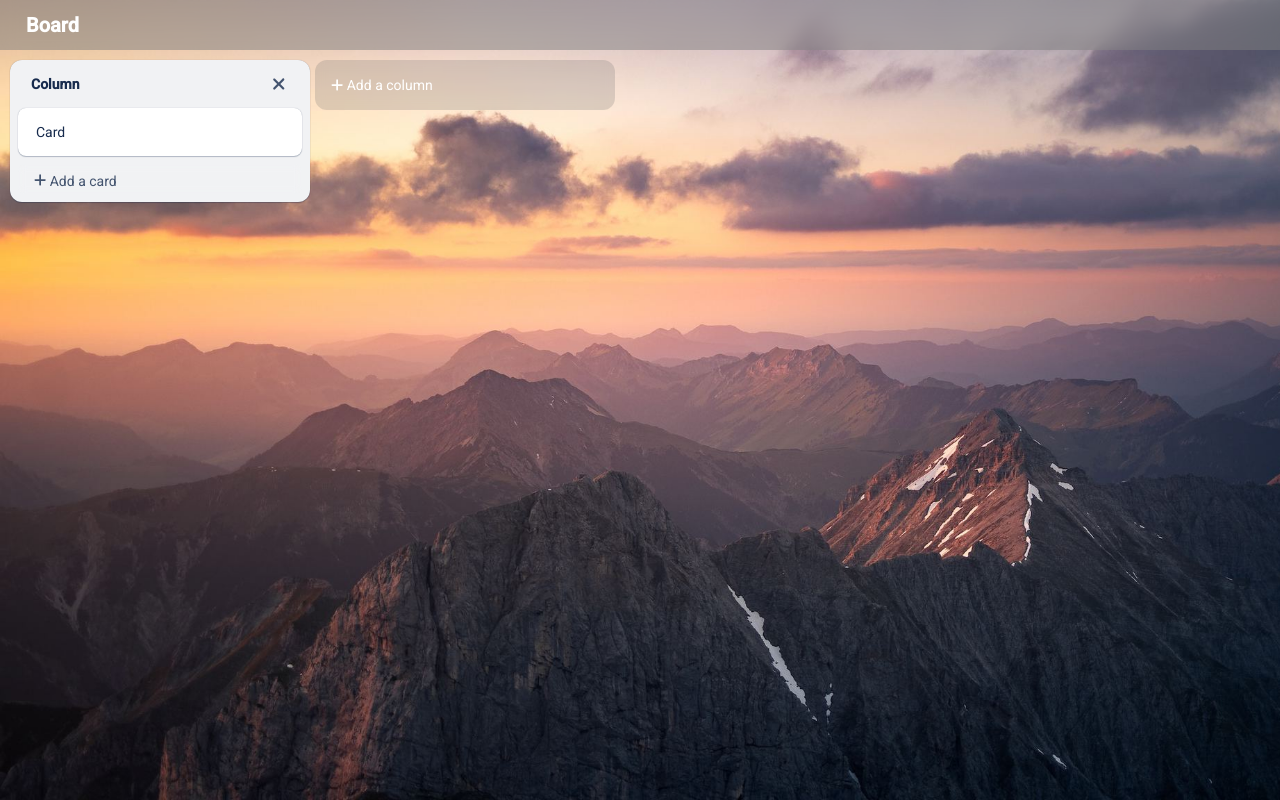
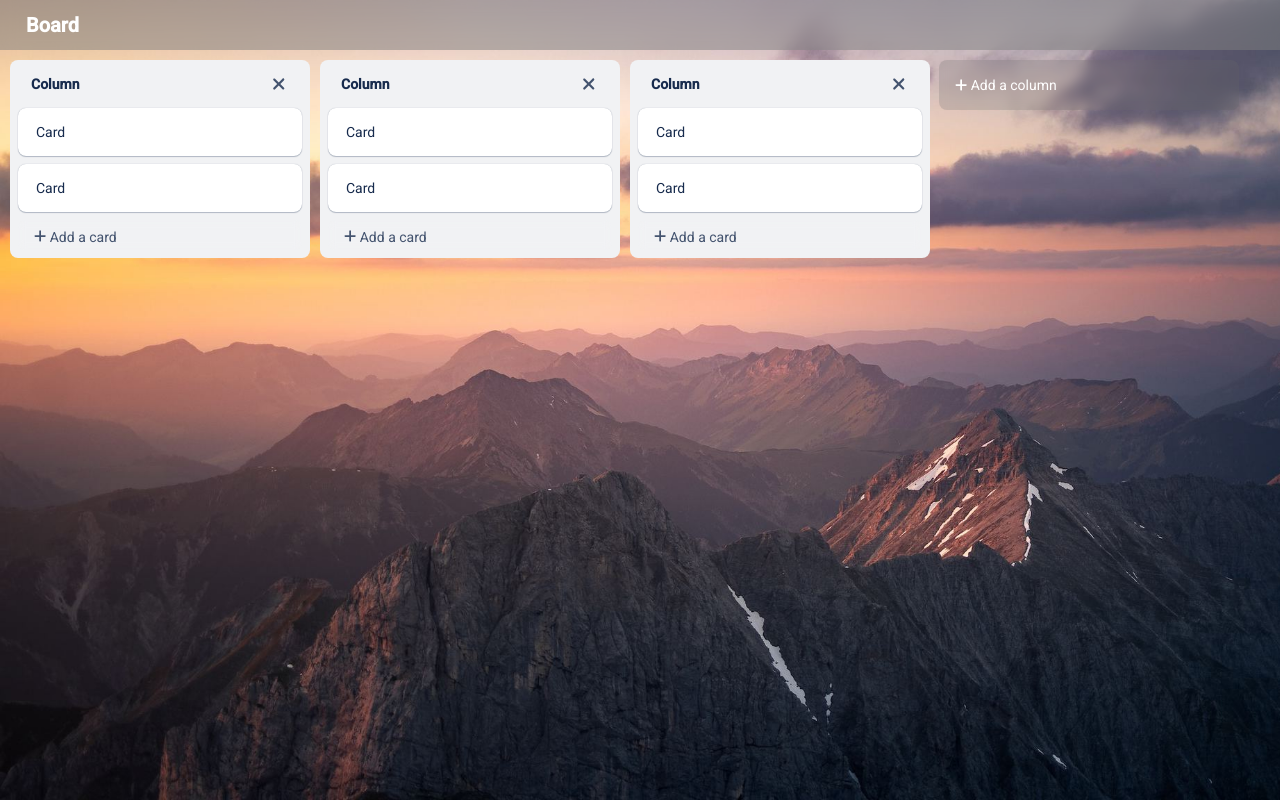
Before and after one commit to Tapio-adro/tasks-board, a React (Vite) app: page / in a window 1280 px wide. Built offline with nearby package versions, Linux system fonts and the light colour scheme.

Commit message:
Draggable cards and tweaks

```diff
--- a/src/assets/shared/types.ts
+++ b/src/assets/shared/types.ts
@@ -19,11 +19,12 @@ export type Card = {
 export type BoardColumnsAction =
   | { type: 'addColumn'; title: string }
   | { type: 'renameColumn'; boardColumn: BoardColumn; newTitle: string }
-  | { type: 'reorderColumns'; startIndex: number; endIndex: number }
+  | { type: 'moveColumn'; startIndex: number; endIndex: number }
   | { type: 'deleteColumn'; boardColumn: BoardColumn }
   | { type: 'addCard'; boardColumn: BoardColumn; title: string }
   | { type: 'renameCard'; boardColumn: BoardColumn; card: Card; newTitle: string }
   | { type: 'changeCardBackgroundColor'; boardColumn: BoardColumn; card: Card; newColor: string }
+  | { type: 'moveCard'; source: any; destination: any }
   | { type: 'deleteCard'; boardColumn: BoardColumn; card: Card }
   | { type: 'toggleCardLabel'; boardColumn: BoardColumn; card: Card; label: Label }
   | { type: 'removeLabelFromAllCards'; label: Label }
--- a/src/components/AddBoardElementButton.tsx
+++ b/src/components/AddBoardElementButton.tsx
@@ -29,13 +29,17 @@ const AddElementWrapper = styled.div<AddElementWrapperProps>`
   padding: 8px;
   position: relative;
   overflow: hidden;
-  border-radius: 12px;
+  border-radius: 8px;
+  margin: 0 4px;
+  width: 300px;
   &:hover {
     background-color: #96969616;
   }
   ${props => {
     if (props.$elementType == 'card') {
       return css`
+        width: auto;
+        margin: 0 8px;
         border-radius: 8px;
         padding: 0 8px;
         height: 30px;
--- a/src/components/BoardColumnComponent.tsx
+++ b/src/components/BoardColumnComponent.tsx
@@ -7,17 +7,20 @@ import CardComponent from './CardComponent';
 import AddBoardElementButton from './AddBoardElementButton';
 import { useState } from 'react';
 import DeleteModal from './DeleteModal';
+import { DragDropContext, Droppable, Draggable } from 'react-beautiful-dnd';
 
 
 const StyledBoardColumn = styled.div`
-  width: 100%;
-  background-color: ${(props) => props.theme.colors.bgColor};
-  /* padding: 8px; */
-  box-shadow: ${(props) => props.theme.boxShadow};
-  cursor: pointer;
   margin: 0 5px;
+  flex: 1;
+  display: flex;
+  flex-direction: column;
+  border-top-right-radius: 8px;
+  border-top-left-radius: 8px;
+  overflow: hidden;
 `;
 const BoardColumnTitle = styled.div`
+  background-color: ${(props) => props.theme.colors.bgColor};
   width: 100%;
   display: flex;
   align-items: center;
@@ -33,11 +36,16 @@ const BoardColumnTitle = styled.div`
     flex: 1;
   }
 `;
+const CardsWrapper = styled.div`
+  flex: 1;
+`;
 const CardsContainer = styled.div`
-  padding: 0 8px 8px;
+  padding: 0 0 8px;
   display: flex;
   flex-direction: column;
-  row-gap: 8px;
+  background-color: ${(props) => props.theme.colors.bgColor};
+  border-bottom-right-radius: 8px;
+  border-bottom-left-radius: 8px;
 `;
 
 
@@ -64,9 +72,37 @@ export default function BoardColumnComponent({column, ...props}: Props) {
       boardColumn: column
     })
   }
+  function onDragEnd(result: any) {
+    if (!result.destination) {
+      return;
+    }
 
-  const cardsList = column.cards?.map((card) => {
-    return (<CardComponent key={card.id} {...{column, card}} />)
+    // boardColumnsDispatch({
+    //   type: 'moveCard',
+    //   startColumn: column,
+    //   endColumn:
+    //   startIndex: result.source.index,
+    //   endIndex: result.destination.index
+    // });
+  };
+
+  const cardsList = column.cards?.map((card, index) => {
+    return (
+      <Draggable
+        key={card.id}
+        draggableId={card.id}
+        index={index}
+      >
+        {(provided, snapshot) => (
+          <CardComponent
+            column={column}
+            card={card}
+            provided={provided}
+            snapshot={snapshot}
+          />
+        )}
+      </Draggable>
+    )
   });
 
   return (
@@ -74,19 +110,34 @@ export default function BoardColumnComponent({column, ...props}: Props) {
       <StyledBoardColumn
         ref={props.provided.innerRef}
         {...props.provided.draggableProps}
-        {...props.provided.dragHandleProps}
       >
-        <BoardColumnTitle>
+        <BoardColumnTitle
+          {...props.provided.dragHandleProps}
+        >
           <RenamableField
             fieldValue={column.title}
             onFieldValueChange={renameBoardColumn}
           />
           <XMark onClick={() => setIsDeleteModalOpen(true)}/>
         </BoardColumnTitle>
-        <CardsContainer>
+        <Droppable droppableId={column.id} type='CARD' direction='vertical'>
+          {(provided, snapshot) => (
+            <CardsWrapper
+              {...provided.droppableProps}
+              ref={provided.innerRef}
+            >
+              <CardsContainer>
+                {cardsList}
+                {provided.placeholder}
+                <AddBoardElementButton elementType='card' boardColumn={column} />
+              </CardsContainer>
+            </CardsWrapper>
+          )}
+        </Droppable>
+        {/* <CardsContainer>
           {cardsList}
           <AddBoardElementButton elementType='card' boardColumn={column} />
-        </CardsContainer>
+        </CardsContainer> */}
       </StyledBoardColumn>
 
      <DeleteModal
--- a/src/components/BoardComponent.tsx
+++ b/src/components/BoardComponent.tsx
@@ -26,14 +26,14 @@ const BoardTitle = styled.div`
 `;
 const ColumnsContainer = styled.div`
   display: flex;
-  align-items: flex-start;
+  /* align-items: flex-start; */
+  /* justify-content: stretch; */
   padding: 10px 5px;
   overflow-x: auto;
   height: calc(100vh - 50px);
   >div {
     flex: 0 0 auto;
     width: 300px;
-    border-radius: 12px;
   }
 `;
 
@@ -43,27 +43,27 @@ export default function BoardComponent () {
   const boardColumns = useBoardColumns();
   const boardColumnsDispatch = useBoardColumnsDispatch();
 
-  function reorderColumns<BoardColumn>(
-    list: BoardColumn[],
-    startIndex: number,
-    endIndex: number
-  ): BoardColumn[] {
-    const result: BoardColumn[] = Array.from(list);
-    const [removed] = result.splice(startIndex, 1);
-    result.splice(endIndex, 0, removed);
 
-    return result;
-  }
   function onDragEnd(result: any) {
+    console.log(result.type);
+    console.log(result);
     if (!result.destination) {
       return;
     }
 
-    boardColumnsDispatch({
-      type: 'reorderColumns',
-      startIndex: result.source.index,
-      endIndex: result.destination.index
-    });
+    if (result.type === 'COLUMN') {
+      boardColumnsDispatch({
+        type: 'moveColumn',
+        startIndex: result.source.index,
+        endIndex: result.destination.index
+      });
+    } else {
+      boardColumnsDispatch({
+        type: 'moveCard',
+        source: result.source,
+        destination: result.destination
+      });
+    }
   };
 
 
@@ -94,7 +94,7 @@ export default function BoardComponent () {
         />
       </BoardTitle>
       <DragDropContext onDragEnd={onDragEnd}>
-        <Droppable droppableId="droppable" direction="horizontal">
+        <Droppable droppableId="board" type="COLUMN" direction="horizontal">
           {(provided, snapshot) => (
             <ColumnsContainer
               {...provided.droppableProps}
--- a/src/components/CardComponent.tsx
+++ b/src/components/CardComponent.tsx
@@ -17,8 +17,8 @@ interface LabelProps {
 }
 
 const StyledCard = styled.div<StyledCardProps>`
-  width: 100%;
   padding: 8px 12px;
+  margin: 0 8px 8px;
   background-color: #fff;
   border-radius: 8px;
   box-shadow: ${(props) => props.theme.boxShadow};
@@ -113,9 +113,11 @@ const Label = styled.button<LabelProps>`
 interface CardComponentProps {
   column: BoardColumn;
   card: Card;
+  provided: any;
+  snapshot: any;
 }
 
-export default function CardComponent({column, card}: CardComponentProps) {
+export default function CardComponent({column, card, ...props}: CardComponentProps) {
   const boardColumnsDispatch = useBoardColumnsDispatch();
   const renamableFieldRef = useRef<RenamableFieldHandle>(null);
   const [isAppearanceEditorOpen, setIsAppearanceEditorOpen] = useState(false);
@@ -167,6 +169,9 @@ export default function CardComponent({column, card}: CardComponentProps) {
   return (
     <>
       <StyledCard
+        ref={props.provided.innerRef}
+        {...props.provided.draggableProps}
+        {...props.provided.dragHandleProps}
         $backgroundColor={card.backgroundColor}
         onContextMenu={handleCardContextMenu}
       >
--- a/src/contexts/BoardColumnsContext.tsx
+++ b/src/contexts/BoardColumnsContext.tsx
@@ -11,7 +11,14 @@ const BoardColumnsContext = createContext<BoardColumn[] | null>(null);
 const BoardColumnsDispatchContext = createContext<Dispatch<BoardColumnsAction>>(() => {});
 const initialBoardColumn = getInitialBoardColumn();
 initialBoardColumn.cards.push(getInitialCard());
-const initialBoardColumns = [initialBoardColumn];
+initialBoardColumn.cards.push(getInitialCard());
+const initialBoardColumn1 = getInitialBoardColumn();
+initialBoardColumn1.cards.push(getInitialCard());
+initialBoardColumn1.cards.push(getInitialCard());
+const initialBoardColumn2 = getInitialBoardColumn();
+initialBoardColumn2.cards.push(getInitialCard());
+initialBoardColumn2.cards.push(getInitialCard());
+const initialBoardColumns = [initialBoardColumn, initialBoardColumn1, initialBoardColumn2];
 
 
 export function BoardColumnsProvider({ children }: Props) {
@@ -51,7 +58,7 @@ function boardColumnsReducer(draft: BoardColumn[], action: BoardColumnsAction) {
       draft[columnIndex].title = newTitle;
       break;
     }
-    case 'reorderColumns': {
+    case 'moveColumn': {
       const [removed] = draft.splice(action.startIndex, 1);
       draft.splice(action.endIndex, 0, removed);
       break;
@@ -79,6 +86,13 @@ function boardColumnsReducer(draft: BoardColumn[], action: BoardColumnsAction) {
       const cardIndex = getCardIndexById(action.boardColumn, action.card.id);
       let newColor = action.newColor == action.card.backgroundColor ? '' : action.newColor;
       draft[columnIndex].cards[cardIndex].backgroundColor = newColor;
+      break;
+    }
+    case 'moveCard': {
+      const sourceColumnIndex = getColumnIndexById(draft, action.source.droppableId);
+      const destinationColumnIndex = getColumnIndexById(draft, action.destination.droppableId);
+      const [removed] = draft[sourceColumnIndex].cards.splice(action.source.index, 1);
+      draft[destinationColumnIndex].cards.splice(action.destination.index, 0, removed);
       break;
     }
     case 'deleteCard': {
```
